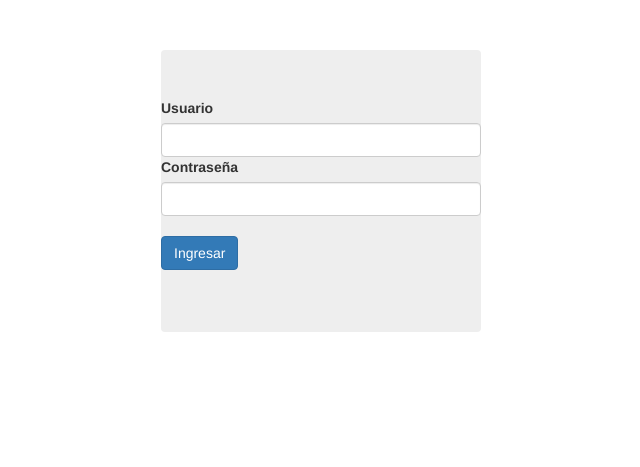
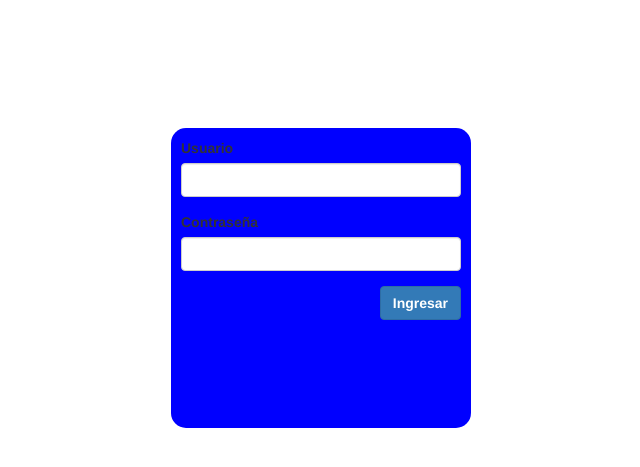
Before and after one commit to SergioHdzReyes/shopping_cart, a PHP site: page /examples/login.php in a window 1280 px wide. Shown: the top 467 px of the page, without its empty margins (319-959 px from the left). Run offline with PHP 8.4, Linux system fonts and the light colour scheme.

Commit message:
Modificaciones a estructura de login

```diff
--- a/css/login.css
+++ b/css/login.css
@@ -1,5 +1,16 @@
 html {margin: 0px; padding:0px;}
 
-.login {border-radius: 4px; margin:50px auto; width:320px;}
-
-input[type="submit"]{margin-top: 20px;}
+.login-centered {
+    margin: 10% auto;
+    width: 300px;
+    height: 300px !important;
+    background-color: blue;
+    border-radius: 15px;
+}
+#login {
+    padding: 10px;
+}
+.boton-login {
+    float: right;
+    font-weight: bold;
+}
--- a/examples/login.php
+++ b/examples/login.php
@@ -7,26 +7,32 @@
  */
 ?>
 
-<html>
+<!DOCTYPE html>
+<html lang="es">
 <head>
     <title>Ingresar</title>
     <meta name="viewport" content="width=device-width, initial-escale=1.0">
     <meta http-equiv="Content-Type" content="text/html ; charset=UTF-8" />
     <link rel="stylesheet" type="text/css" href="../css/bootstrap.min.css">
     <link rel="stylesheet" type="text/css" href="../css/login.css">
-
 </head>
-
 <body>
 
-<div class="jumbotron login">
+<div class="login-centered">
     <form method="POST" name="login" id="login">
-        <label>Usuario</label>
-        <input type="text" name="username" id="username" class="form-control">
-        <label>Contraseña</label>
-        <input type="text" name="password" id="password" class="form-control">
-        <input type="submit" class="btn btn-primary" value="Ingresar">
+        <div class="form-group">
+            <label>Usuario</label>
+            <input name="username" id="username" class="form-control" type="text">
+        </div>
+        <div class="form-group">
+            <label>Contraseña</label>
+            <input name="password" id="password" class="form-control" type="text">
+        </div>
+        <div class="form-group">
+            <input class="btn btn-primary boton-login" value="Ingresar" type="submit">
+        </div>
     </form>
 </div>
+
 </body>
 </html>
```
